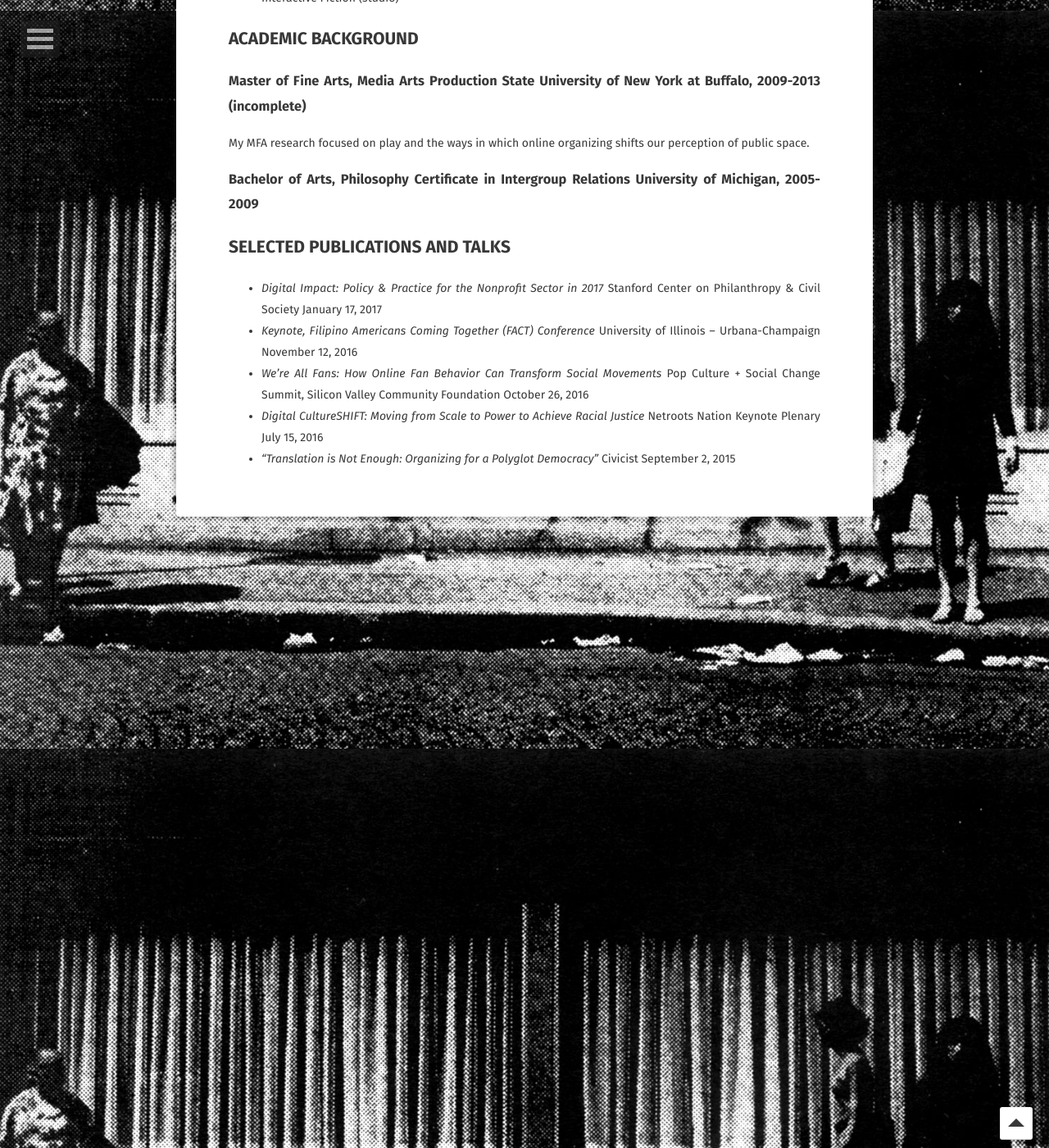
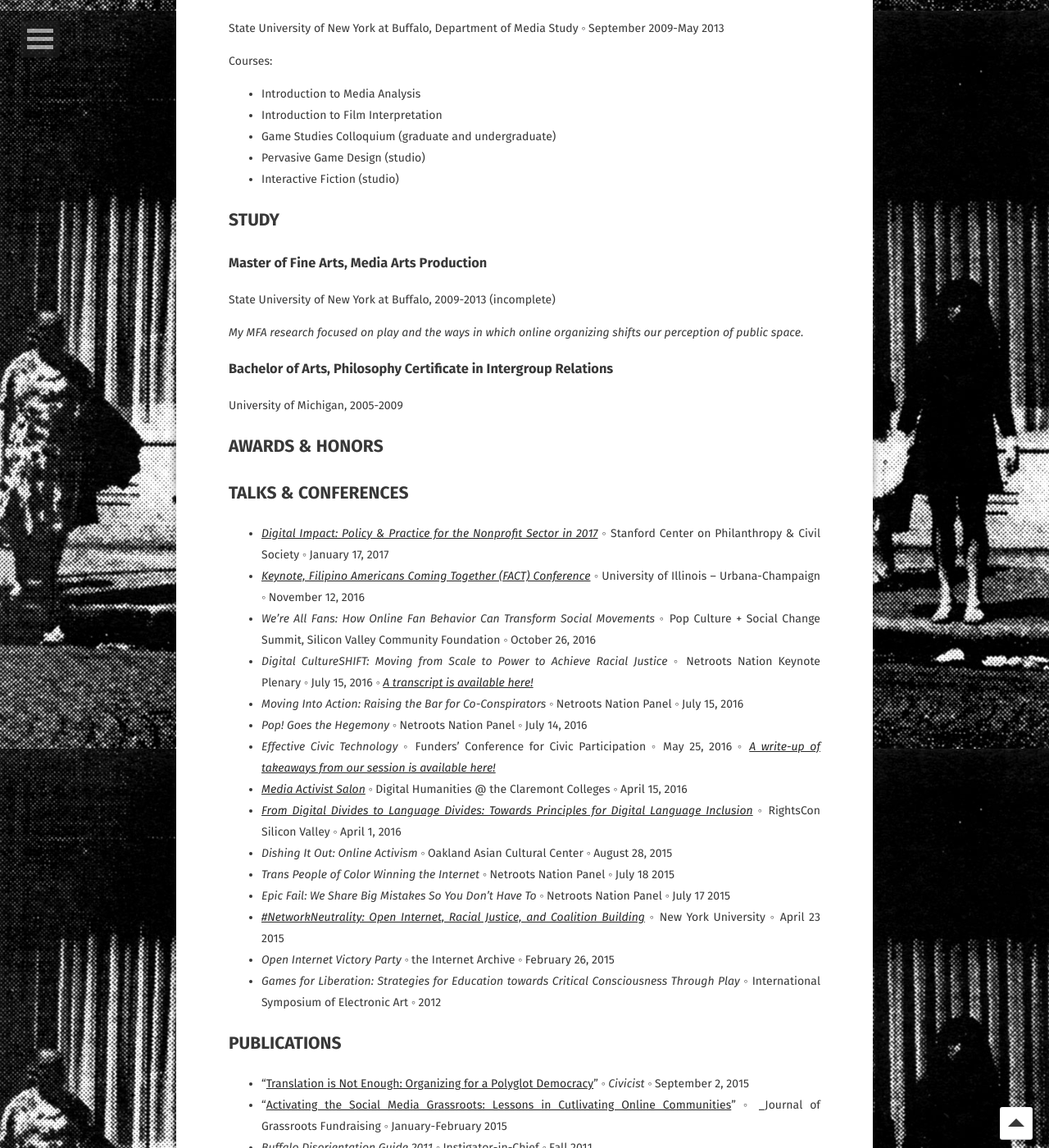
Before and after one commit to catachresis/bwo, a Jekyll site: the page built from cv.md, in a window 1280 px wide and 1400 px high, scrolled down 887 px. Shown: the whole window at 82% size. Built offline with Jekyll 4.4.1, drawn with Linux system fonts in a browser that asks for light colours; some web fonts are replaced; comment, search, counter and statistics services are not loaded; some of the changed text lies outside the part shown.

Commit message:
big content update

```diff
--- a/cv.md
+++ b/cv.md
@@ -27,18 +39,58 @@ Courses:
 - Pervasive Game Design (studio)
 - Interactive Fiction (studio)
 
-## ACADEMIC BACKGROUND
+## STUDY
 
-### Master of Fine Arts, Media Arts Production State University of New York at Buffalo, 2009-2013 (incomplete)
+### Master of Fine Arts, Media Arts Production
 
-My MFA research focused on play and the ways in which online organizing shifts our perception of public space.
+State University of New York at Buffalo, 2009-2013 (incomplete)
 
-### Bachelor of Arts, Philosophy Certificate in Intergroup Relations University of Michigan, 2005-2009
+_My MFA research focused on play and the ways in which online organizing shifts our perception of public space._
 
-## SELECTED PUBLICATIONS AND TALKS
+### Bachelor of Arts, Philosophy Certificate in Intergroup Relations
 
-- *Digital Impact: Policy & Practice for the Nonprofit Sector in 2017* Stanford Center on Philanthropy & Civil Society January 17, 2017
-- *Keynote, Filipino Americans Coming Together (FACT) Conference* University of Illinois – Urbana-Champaign November 12, 2016
-- *We're All Fans: How Online Fan Behavior Can Transform Social Movements* Pop Culture + Social Change Summit, Silicon Valley Community Foundation October 26, 2016
-- *Digital CultureSHIFT: Moving from Scale to Power to Achieve Racial Justice* Netroots Nation Keynote Plenary July 15, 2016
-- *“Translation is Not Enough: Organizing for a Polyglot Democracy”* Civicist September 2, 2015
+University of Michigan, 2005-2009
+
+## AWARDS & HONORS
+
+## TALKS & CONFERENCES
+
+- *[Digital Impact: Policy & Practice for the Nonprofit Sector in 2017](http://pacscenter.stanford.edu/events/safe-digital-practices-for-the-nonprofit-sector/)* ◦ Stanford Center on Philanthropy & Civil Society ◦ January 17, 2017
+- *[Keynote, Filipino Americans Coming Together (FACT) Conference](http://psauiuc.org/fact/)* ◦ University of Illinois – Urbana-Champaign ◦ November 12, 2016
+- *We're All Fans: How Online Fan Behavior Can Transform Social Movements* ◦ Pop Culture + Social Change Summit, Silicon Valley Community Foundation ◦ October 26, 2016
+- *Digital CultureSHIFT: Moving from Scale to Power to Achieve Racial Justice* ◦ Netroots Nation Keynote Plenary ◦ July 15, 2016 ◦ _[A transcript is available here!](18millionrising.org/2016/06/netroots-digital-cultureshift.html)_
+- *Moving Into Action: Raising the Bar for Co-Conspirators* ◦ Netroots Nation Panel ◦ July 15, 2016
+- *Pop! Goes the Hegemony* ◦ Netroots Nation Panel ◦ July 14, 2016
+- *Effective Civic Technology* ◦ Funders' Conference for Civic Participation ◦ May 25, 2016 ◦ _[A write-up of takeaways from our session is available here!](https://medium.com/new-media-venture/philanthropists-join-the-civic-tech-movement-207cbf84a486)_
+- *[Media Activist Salon](http://dh.libraries.claremont.edu/media-activists-converge-on-the-claremont-colleges/)* ◦ Digital Humanities @ the Claremont Colleges ◦ April 15, 2016
+- *[From Digital Divides to Language Divides: Towards Principles for Digital Language Inclusion](https://rightscon.sched.com/event/6Mhf/from-digital-divides-to-language-divides-towards-principles-for-digital-language-inclusion)* ◦ RightsCon Silicon Valley ◦ April 1, 2016
+- *Dishing It Out: Online Activism* ◦ Oakland Asian Cultural Center ◦ August 28, 2015
+- *Trans People of Color Winning the Internet* ◦ Netroots Nation Panel ◦ July 18 2015
+- *Epic Fail: We Share Big Mistakes So You Don't Have To* ◦ Netroots Nation Panel ◦ July 17 2015
+- *[#NetworkNeutrality: Open Internet, Racial Justice, and Coalition Building](https://steinhardt.nyu.edu/site/studentmatters/2015/04/networkneutrality-open-internet-racial-justice-and-coalition-building/)* ◦ New York University ◦ April 23 2015
+- *Open Internet Victory Party* ◦ the Internet Archive ◦ February 26, 2015
+- *Games for Liberation: Strategies for Education towards Critical Consciousness Through Play* ◦ International Symposium of Electronic Art ◦ 2012
+
+## PUBLICATIONS
+
+- “[Translation is Not Enough: Organizing for a Polyglot Democracy](https://civichall.org/civicist/translation-is-not-enough-organizing-for-a-polyglot-democracy/)” ◦ _Civicist_ ◦ September 2, 2015
+- "[Activating the Social Media Grassroots: Lessons in Cutlivating Online Communities](http://www.grassrootsfundraising.org/2015/02/activating-the-social-media-grassroots-lessons-in-cultivating-online-communities/)" ◦ _Journal of Grassroots Fundraising ◦ January-February 2015
+- _Buffalo Disorientation Guide 2011_ ◦ Instigator-in-Chief ◦ Fall 2011
+- “On Love, and Its Place in the Academy” ◦ Chapter in _Empowering Women in Higher Education and Student Affairs_ ◦ Stylus Press, 2011
+- _Cyborg Theory, Cyborg Practice_ ◦ Limited-edition fine art monograph, with Shasti O'Leary Soudant ◦ 2010 ◦ _[The written matter persists online in _Electric Literature_'s blog](https://electricliterature.com/cyborg-theory-cyborg-practice-a25d84e4e280)_
+
+## MEDIA APPEARANCES
+
+- *[Twitter Activism as a Decolonial Project](http://reappropriate.co/2014/10/reappropriate-the-podcast-ep-8-twitter-activism-as-a-decolonial-project/)* ◦ The Reappropriate Podcast ◦ October 8, 2014
+- *[Is Digital Activism "Real" Activism?](http://reappropriate.co/2014/09/reappropriate-the-podcast-ep-6-is-digital-activism-real-activism/)* ◦ The Reappropriate Podcast ◦ September 9, 2014
+
+## SERVICE
+
+- Allied Media Conference Advisory Board ◦ 2017
+- Kairos Fellowship Trainer ◦ 2016, 2017
+- Save E. 12th St. Coalition ◦ Neighborhood organizing and participatory design ◦ _[See our affordable housing proposal here.](http://proposal.e12thoakland.org)_ ◦ 2016, 2017
+- Allied Media Conference Content Coordinator ◦ 2013, 2014, 2015
+- Bay Area Solidarity Summer Trainer ◦ 2015, 2016
+- ChangeLab Core RaceLab ◦ 2015, 2016
+- Youngist Advisory Board Chair ◦ 2015, 2016
+- Media Lab at the National Student Power Convergence, Columbus, OH ◦ 2012
```
Also changed, not shown: other parts of cv.md (+19 -7 lines), about.md (+6 -0 lines).
